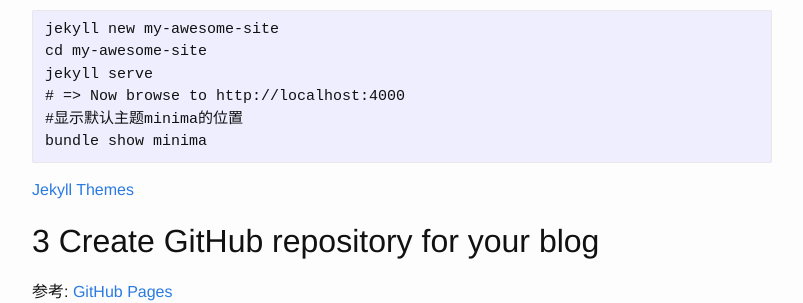
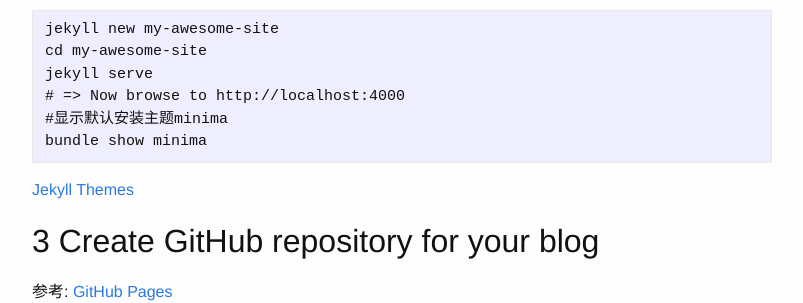
Before and after one commit to deweymao/deweymao.github.io, a Jekyll site: the page built from _posts/2017-04-07-build_personal_blog_by_github_pages_jekyll.md, in a window 1280 px wide. Shown: the part 960-1263 px from the top of the page, without its empty margins (238-1041 px from the left). Built offline with Jekyll 4.4.1, drawn with Linux system fonts in a browser that asks for light colours.

Commit message:
modify blog

````diff
--- a/_posts/2017-04-07-build_personal_blog.md
+++ b/_posts/2017-04-07-build_personal_blog_by_github_pages_jekyll.md
@@ -42,7 +42,7 @@ jekyll new my-awesome-site
 cd my-awesome-site
 jekyll serve
 # => Now browse to http://localhost:4000
-#显示默认主题minima的位置
+#显示默认安装主题minima
 bundle show minima
 ```
 
````
